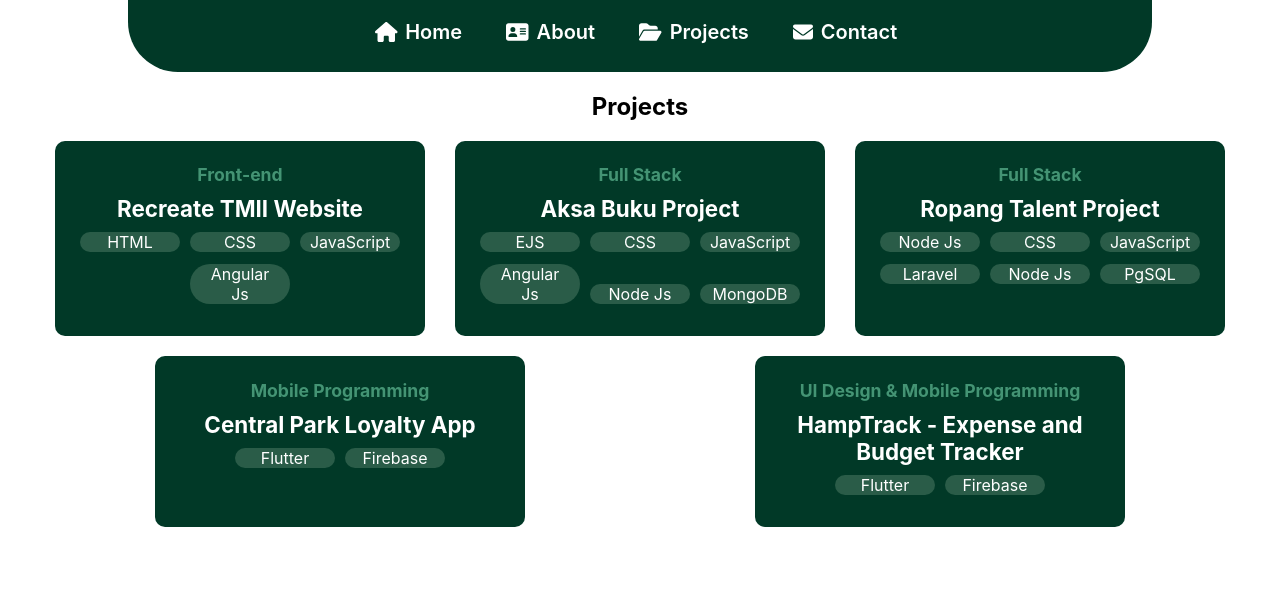
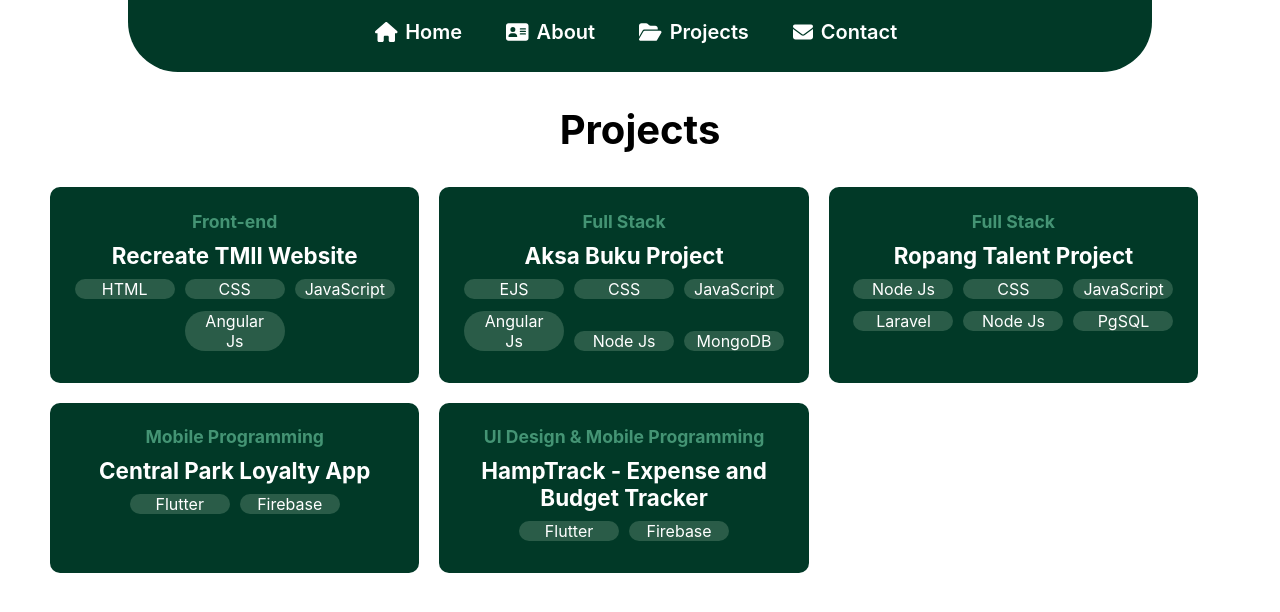
Before and after one commit to Jessch22/Test, a React (Create React App) app: page / in a window 1280 px wide. Shown: the top 612 px of the page. Built offline with nearby package versions, Linux system fonts and the light colour scheme.

Commit message:
ubah style project

```diff
--- a/src/pages/projects.js
+++ b/src/pages/projects.js
@@ -4,9 +4,7 @@ import "../styles/projectStyle.css";
 const Projects = () => {
   return (
     <>
-
-    {/* Judul */}
-    <h2>Projects</h2>
+    <h2 className="judulhalaman">Projects</h2>
 
     {/* Kotak 2x3 */}
     <div className="kotakprojek">
@@ -22,16 +20,6 @@ const Projects = () => {
         </div>
       ))}
     </div>
-
-
-    {/* ISI KOTAK: */}
-    {/* Subjudul */}
-    {/* Judul projek */}
-    {/* Bahasa Program */}
-
-
-
-
     </>
   )
 }
--- a/src/styles/projectStyle.css
+++ b/src/styles/projectStyle.css
@@ -5,12 +5,16 @@
   --fontColor: white;
 }
 
+.judulhalaman{
+  font-size: 40px;
+}
+
 .kotakprojek{
   display: flex;
   flex-wrap: wrap;
   gap: 20px;
-  justify-content: space-around;
-  margin: 20px 50px 0 50px;
+  justify-content: flex-start;
+  margin: 20px 50px 8px 50px;
 }
 
 .perkotak{
@@ -20,6 +24,7 @@
   color: var(--fontColor);
   border-radius: 10px;
   padding: 0 0 20px 0;
+  min-height: 120px;
 }
 
 .perkotak:hover {
```
